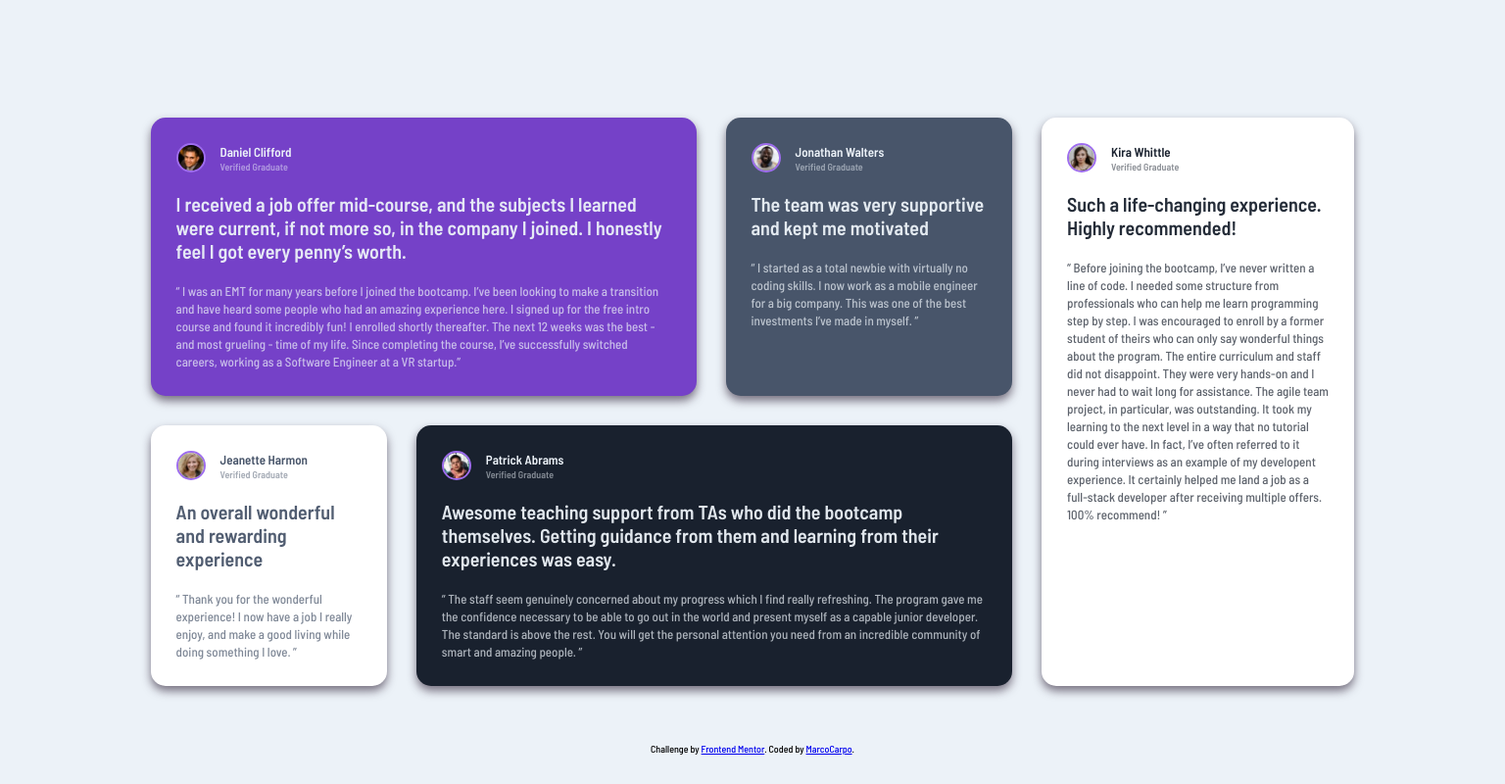
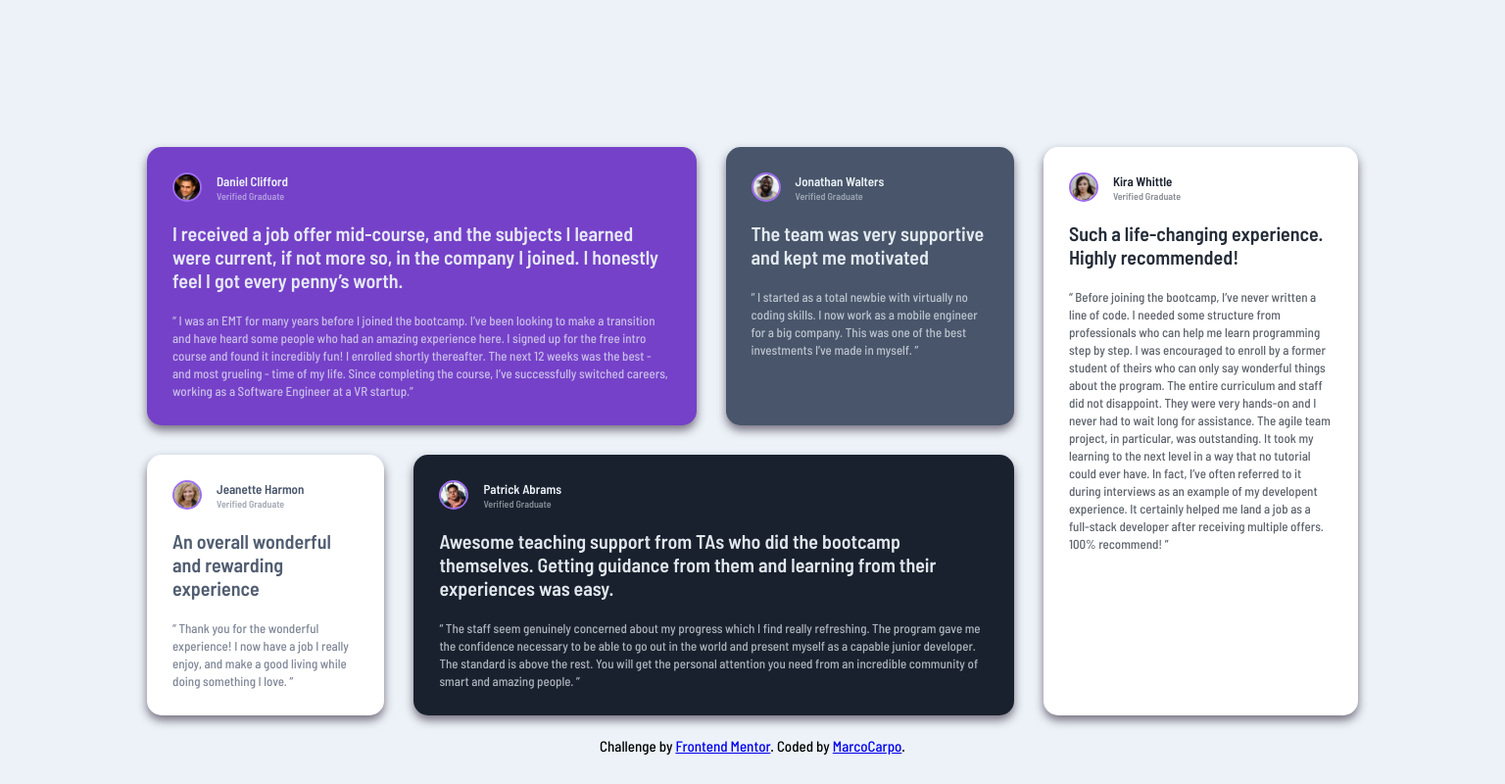
Before and after one commit to MarcoCarpo/testimonials-grid-section-main-main, a plain HTML site: page index.html in a window 1536 px wide. Shown: the whole page at 98% size. Drawn offline with Linux system fonts and the light colour scheme.

Commit message:
Primo commit

```diff
--- a/assets/styles/_page.scss
+++ b/assets/styles/_page.scss
@@ -1,10 +1,3 @@
-body {
-  display: flex;
-  flex-direction: column;
-  align-items: center;
-  justify-content: space-between;
-
-  main {
 .cards {
   margin: 6rem 0;
   display: flex;
@@ -69,10 +62,8 @@ body {
     color: $dark-blackish-blue;
   }
 }
-  }
 
 .attribution {
   text-align: center;
   padding-bottom: 3rem;
 }
-}
--- a/assets/styles/_query.scss
+++ b/assets/styles/_query.scss
@@ -6,36 +6,32 @@
       display: flex;
 
       .cards {
-        width: 80%;
-        height: 70%;
-        margin: auto;
+        margin: 15rem;
         display: grid;
-        grid-template-columns: repeat(1fr, 12);
-        grid-template-rows: repeat(1fr, 2);
         gap: 3rem;
 
         .card {
           margin: 0;
-
-          .card-container {
-            height: 100%;
-          }
         }
 
         .daniel {
           grid-column: 1/7;
+          grid-row: 1/2;
         }
 
         .jonathan {
           grid-column: 7/10;
+          grid-row: 1/2;
         }
 
         .jeanette {
           grid-column: 1/3;
+          grid-row: 2/3;
         }
 
         .patrick {
           grid-column: 3/10;
+          grid-row: 2/3;
         }
 
         .kira {
@@ -47,6 +43,9 @@
     .attribution {
       position: absolute;
       bottom: 0;
+      left: 50%;
+      transform: translate(-50%,0);
+      font-size: 1.5rem;
     }
   }
 }
```
Also changed, not shown: assets/styles/style.css, 1 other file. Lines whose indentation alone changed are shown as unchanged.
